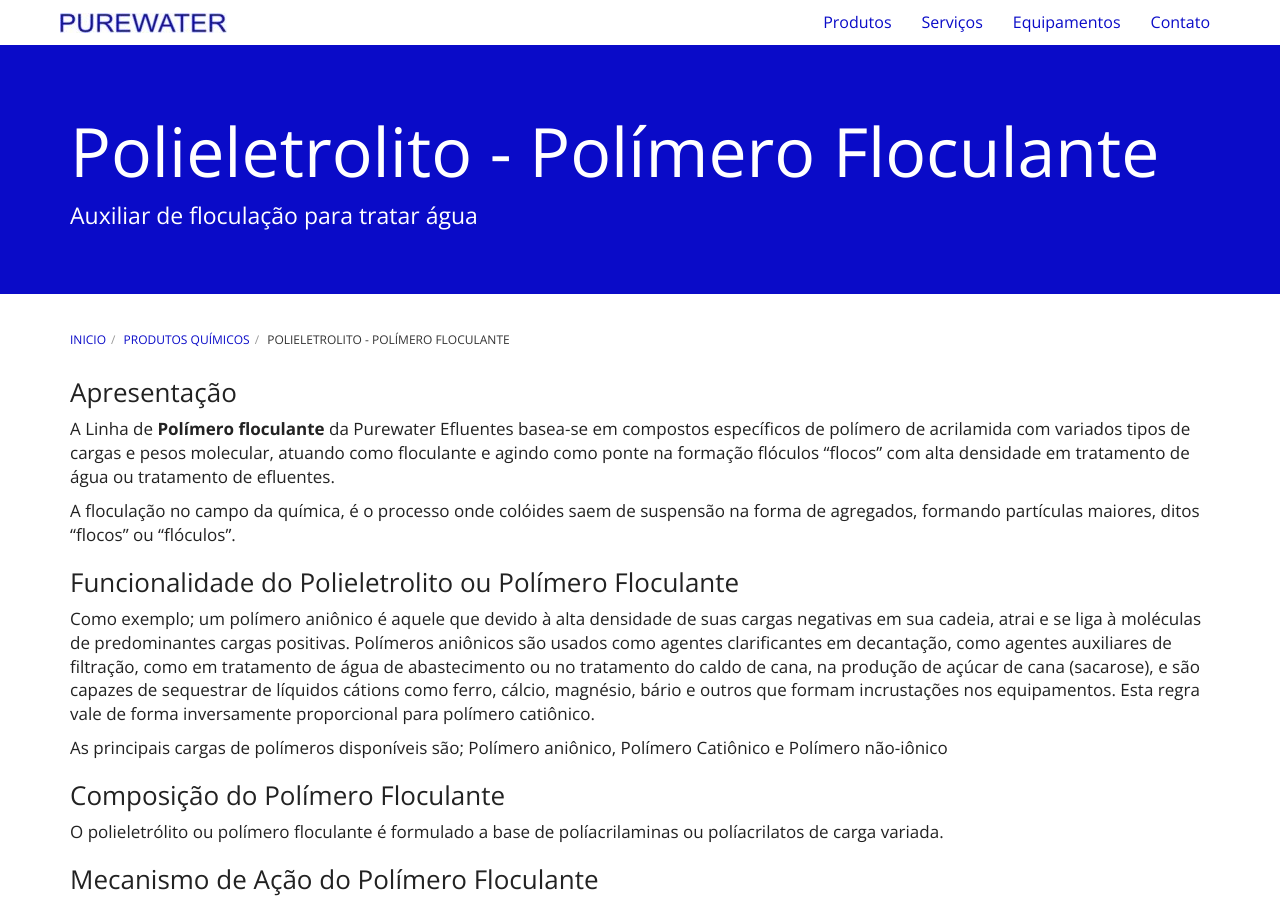
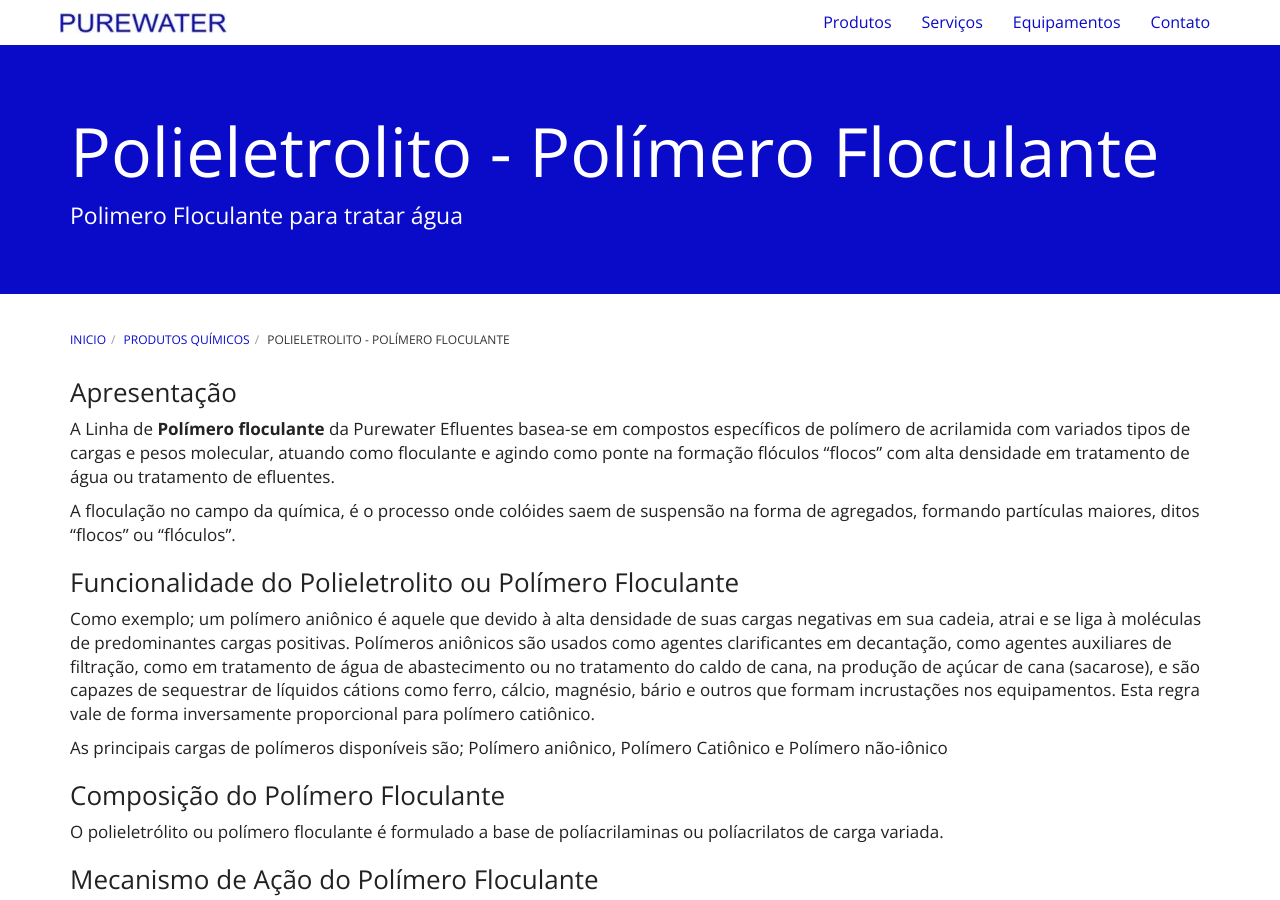
Before and after one commit to purewaterefluentes/purewaterefluentes.github.io, a Jekyll site: the page built from produtos/polieletrolito-polimero-floculante.md, in a window 1280 px wide and 900 px high. Built offline with Jekyll 4.4.1, drawn with Linux system fonts in a browser that asks for light colours; nearby versions of some CDN libraries; library files that are not in the unit come from our copies; some of the changed lines change nothing that is shown.

Commit message:
Update and rename polieletrolito-floculante.md to polieletrolito-polimero-floculante.md

```diff
--- a/produtos/polieletrolito-floculante.md
+++ b/produtos/polieletrolito-polimero-floculante.md
@@ -1,8 +1,8 @@
 ---
 layout: contato
-pageTitle: Polimero aniônico, Polimero Catiônico, Polieletrolito, floculante, polimero floculante, adensamento de lodo, floculante para tratamento de efluentes, polimero para tratamento de efluentes, polieletrolito floculante
+pageTitle: Polimero Floculante |Polimero Aniônico |Polimero Catiônico - PUREWATER EFLUENTES
 title: Polieletrolito - Polímero Floculante
-subtitle: Auxiliar de floculação para tratar água
+subtitle: Polimero Floculante para tratar água
 ---
 
 ### Apresentação
```
